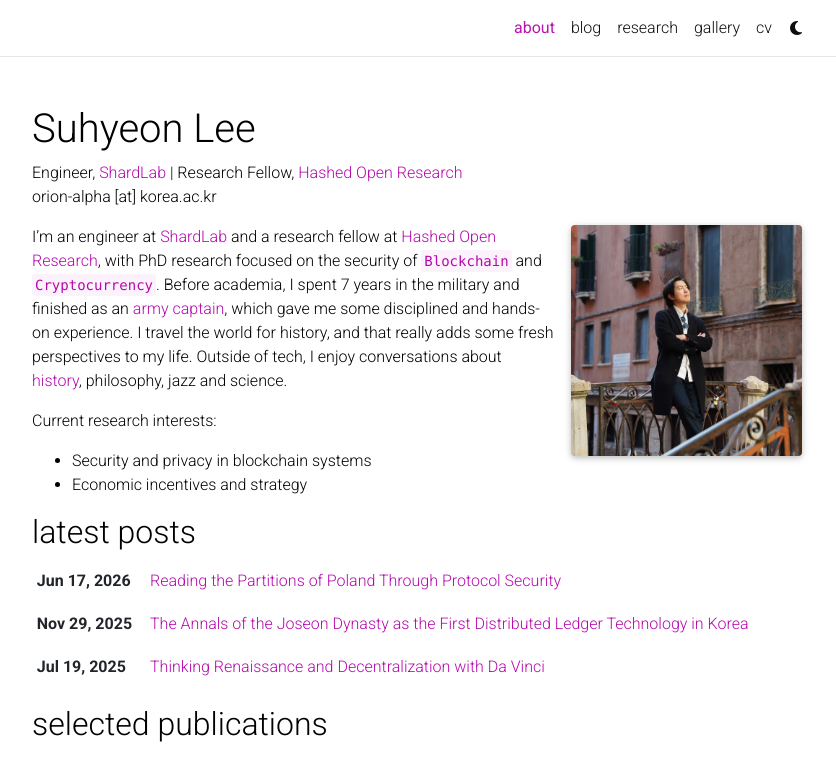
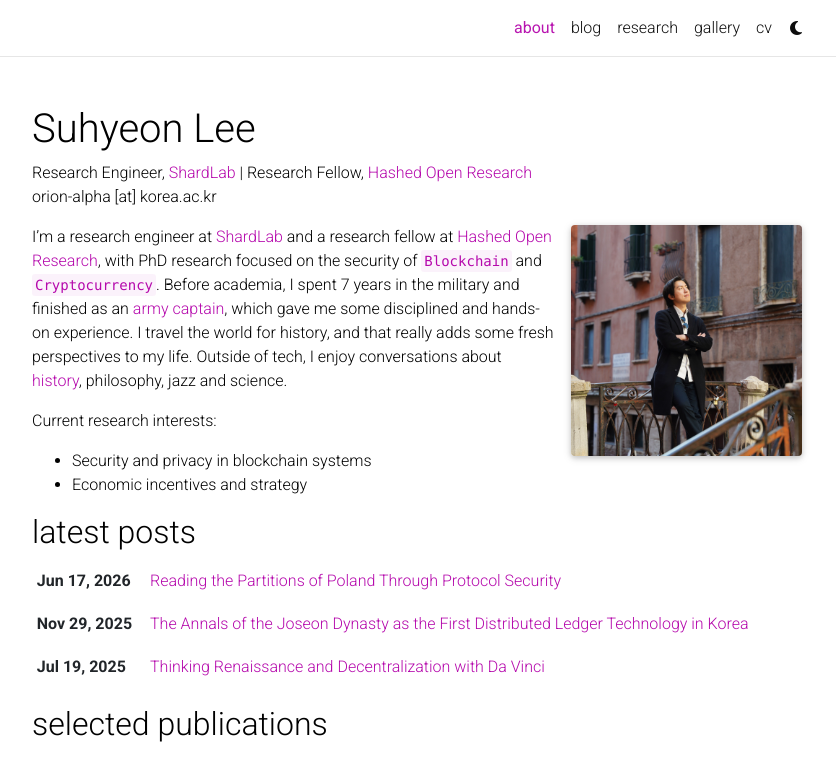
Before and after one commit to shlee-lab/shlee-lab.github.io, a Jekyll site: the page built from _pages/about.md, in a window 1280 px wide and 1061 px high, cut to the strip 0-771 px from the top of the window. Shown: the whole strip, without its empty margins (223-1059 px from the left). Built offline with Jekyll 4.4.1, drawn with Linux system fonts in a browser that asks for light colours; full-size pictures stand in for the smaller copies a plugin makes; comment, search, counter and statistics services are not loaded; a style sheet for code colours, icons or effects is not loaded.

Commit message:
Update ShardLab title

```diff
--- a/_config.yml
+++ b/_config.yml
@@ -8,7 +8,7 @@ middle_name:
 last_name: Lee
 email:
 description: > # the ">" symbol means to ignore newlines until "footer_text:"
-  Personal academic website of Suhyeon Lee, an engineer at ShardLab, a research fellow at Hashed Open Research, and a cybersecurity researcher focused on blockchain, cryptocurrency, Layer 2 systems, and related security topics.
+  Personal academic website of Suhyeon Lee, a research engineer at ShardLab, a research fellow at Hashed Open Research, and a cybersecurity researcher focused on blockchain, cryptocurrency, Layer 2 systems, and related security topics.
 footer_text: >
   Powered by <a href="https://jekyllrb.com/" target="_blank">Jekyll</a> with <a href="https://github.com/alshedivat/al-folio">al-folio</a> theme.
   Hosted by <a href="https://pages.github.com/" target="_blank">GitHub Pages</a>.
--- a/_data/cv.yml
+++ b/_data/cv.yml
@@ -27,7 +27,7 @@
 - title: Experience
   type: time_table
   contents:
-    - title: Engineer
+    - title: Research Engineer
       institution: ShardLab
       year: 2026 - Now
       description:
--- a/_pages/about.md
+++ b/_pages/about.md
@@ -2,8 +2,8 @@
 layout: about
 title: about
 permalink: /
-description: Suhyeon Lee is an engineer at ShardLab, a research fellow at Hashed Open Research, and a cybersecurity researcher focused on blockchain, cryptocurrency, Layer 2 systems, and prediction market security.
-subtitle: "Engineer, <a href='https://shardlab.com/'>ShardLab</a> | Research Fellow, <a href='https://www.hashedopenresearch.com/'>Hashed Open Research</a> <br> orion-alpha [at] korea.ac.kr"
+description: Suhyeon Lee is a research engineer at ShardLab, a research fellow at Hashed Open Research, and a cybersecurity researcher focused on blockchain, cryptocurrency, Layer 2 systems, and prediction market security.
+subtitle: "Research Engineer, <a href='https://shardlab.com/'>ShardLab</a> | Research Fellow, <a href='https://www.hashedopenresearch.com/'>Hashed Open Research</a> <br> orion-alpha [at] korea.ac.kr"
 
 profile:
   align: right
@@ -20,7 +20,7 @@ social: true  # includes social icons at the bottom of the page
 
 
 
-I'm an engineer at <a href="https://shardlab.com/">ShardLab</a> and a research fellow at <a href="https://www.hashedopenresearch.com/">Hashed Open Research</a>, with PhD research focused on the security of `Blockchain` and `Cryptocurrency`. Before academia, I spent 7 years in the military and finished as an <a href="/blog/2024/militray-duty/">army captain</a>, which gave me some disciplined and hands-on experience. I travel the world for history, and that really adds some fresh perspectives to my life. Outside of tech, I enjoy conversations about <a href="/blog/2024/trip-in-Prague/">history</a>, philosophy, jazz and science.
+I'm a research engineer at <a href="https://shardlab.com/">ShardLab</a> and a research fellow at <a href="https://www.hashedopenresearch.com/">Hashed Open Research</a>, with PhD research focused on the security of `Blockchain` and `Cryptocurrency`. Before academia, I spent 7 years in the military and finished as an <a href="/blog/2024/militray-duty/">army captain</a>, which gave me some disciplined and hands-on experience. I travel the world for history, and that really adds some fresh perspectives to my life. Outside of tech, I enjoy conversations about <a href="/blog/2024/trip-in-Prague/">history</a>, philosophy, jazz and science.
 
 
 Current research interests:
```
